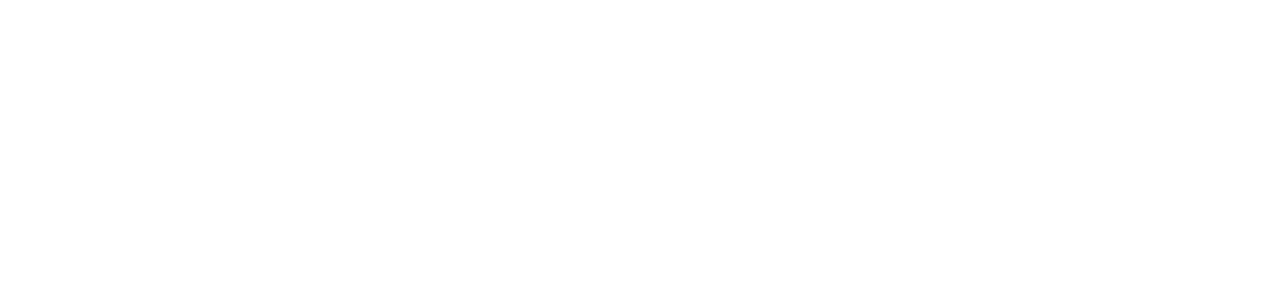
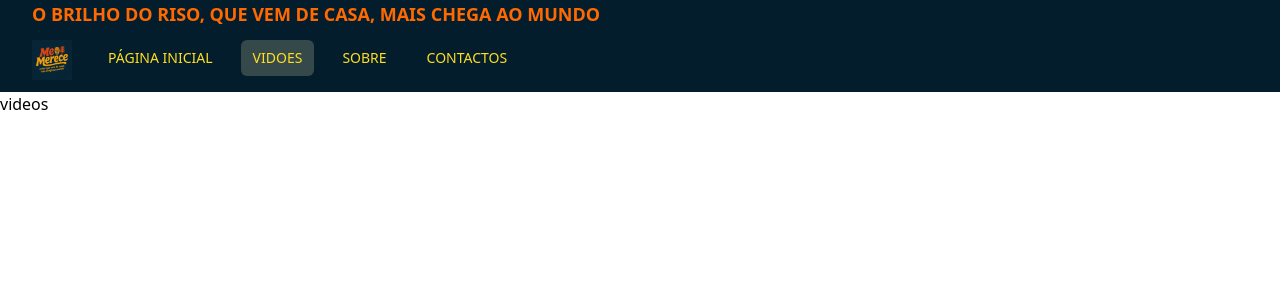
Before and after one commit to mr0xff/tubeviewer, a React (Vite) app: page /videos in a window 1280 px wide. Before the commit this address had no page. Shown: the top 300 px of the page. Built offline with nearby package versions, Linux system fonts and the light colour scheme.

Commit message:
add: configuração

```diff
--- a/src/App.tsx
+++ b/src/App.tsx
@@ -1,12 +1,14 @@
 import { Route, Routes } from "react-router";
 import RootLayout from "@/components/RootLayout";
 import Home from "@/pages/Home";
+import Videos from "./pages/Videos";
 
 export default function App(){
   return(
     <Routes>
       <Route element={<RootLayout />}>
         <Route index element={<Home />} />
+        <Route path="videos" element={<Videos />} />
       </Route>
     </Routes>
   )
--- a/src/components/Navbar.tsx
+++ b/src/components/Navbar.tsx
@@ -6,9 +6,9 @@
 
 const navigation = [
   { name: 'Página Inicial', href: '/' },
-  { name: 'Vidoes', href: '/movies' },
-  { name: 'Sobre', href: '/about' },
-  { name: 'Contactos', href: '/contacts' },
+  { name: 'Vidoes', href: '/videos' },
+  { name: 'Sobre', href: '/sobre' },
+  { name: 'Contactos', href: '/contactos' },
 ];
 
 export default function Navbar() {
--- /dev/null
+++ b/src/pages/Videos.tsx
@@ -0,0 +1,8 @@
+export default function Videos(){
+
+  return(
+    <div>
+      videos
+    </div>
+  )
+}
```
Also changed, not shown: 1 other file (tests, documents, lock files or other folders).
